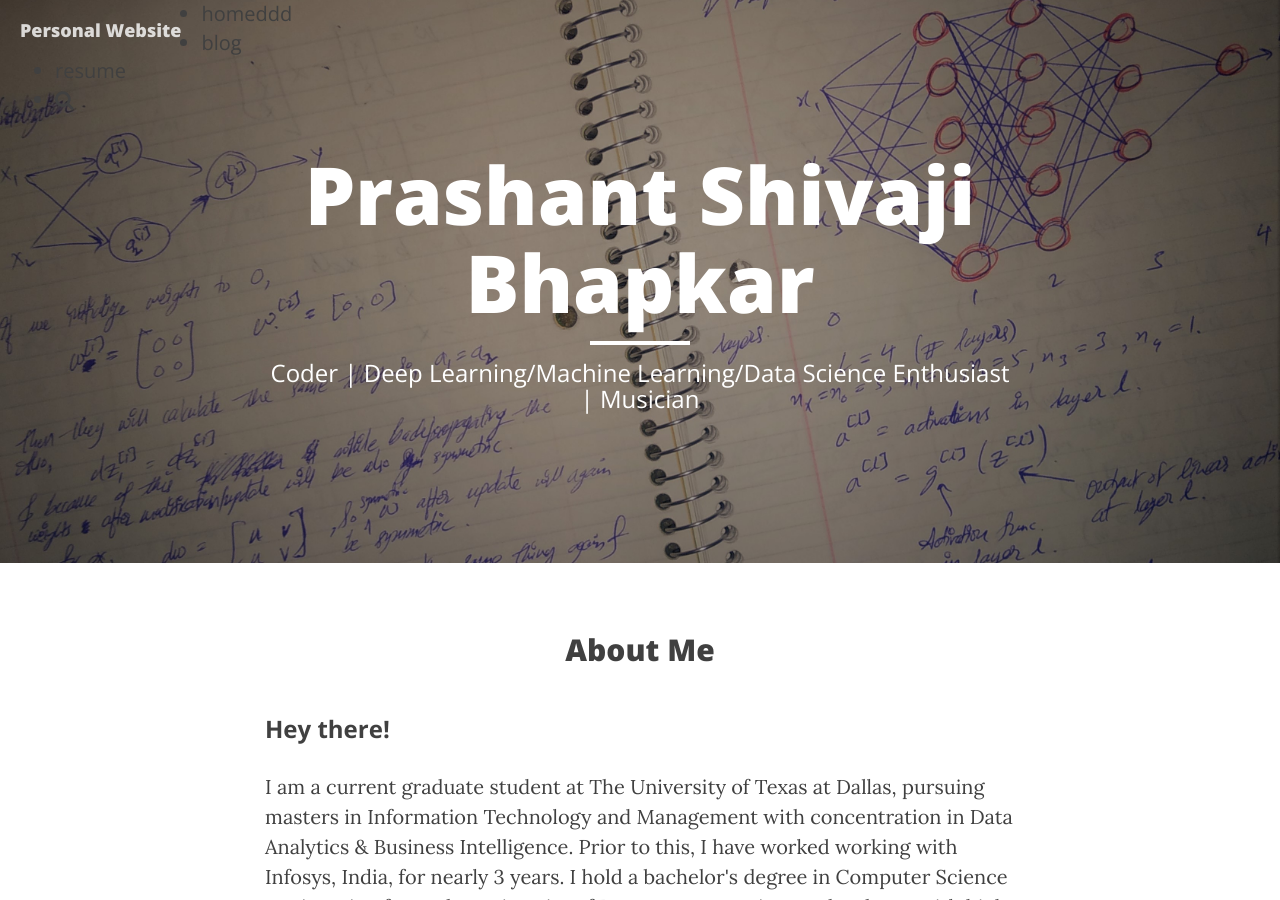
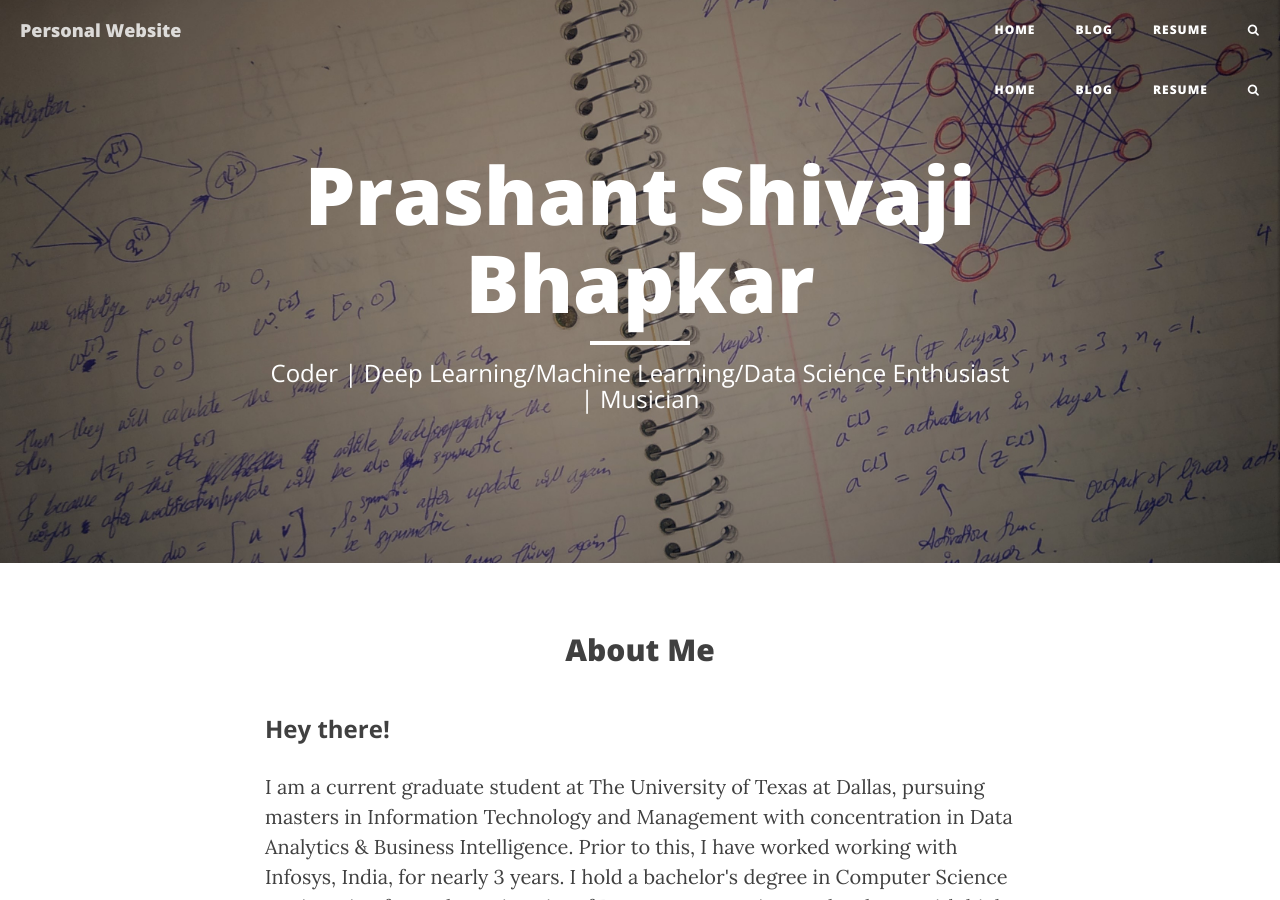
Before and after one commit to PrashantShivajiBhapkar/PrashantShivajiBBhapkar.github.io, a Jekyll site: the page built from index.html, in a window 1280 px wide and 900 px high. Built offline with Jekyll 4.4.1, drawn with Linux system fonts in a browser that asks for light colours; nearby versions of some CDN libraries.

Commit message:
sticky nav bar

```diff
--- a/_includes/nav.html
+++ b/_includes/nav.html
@@ -13,7 +13,6 @@
         </div>
 
         <!-- Collect the nav links, forms, and other content for toggling -->
-		<!--
         <div class="collapse navbar-collapse" id="bs-example-navbar-collapse-1">
             <ul class="nav navbar-nav navbar-right">
                 <li>
@@ -31,11 +30,11 @@
                     </a>
                 </li>
             </ul>
-        </div> -->
-		<header class="sticky">
-            <ul>
+        </div>
+		<div class="collapse navbar-collapse" id="bs-example-navbar-collapse-1">
+            <ul class="nav navbar-nav navbar-right">
                 <li>
-                    <a href="/">homeddd</a>
+                    <a href="/">home</a>
                 </li>
                 <li>
                     <a href="/blog/">blog</a>
@@ -49,7 +48,7 @@
                     </a>
                 </li>
             </ul>
-        </header>
+        </div>
         <!-- /.navbar-collapse -->
     </div>
     <!-- /.container -->
```
